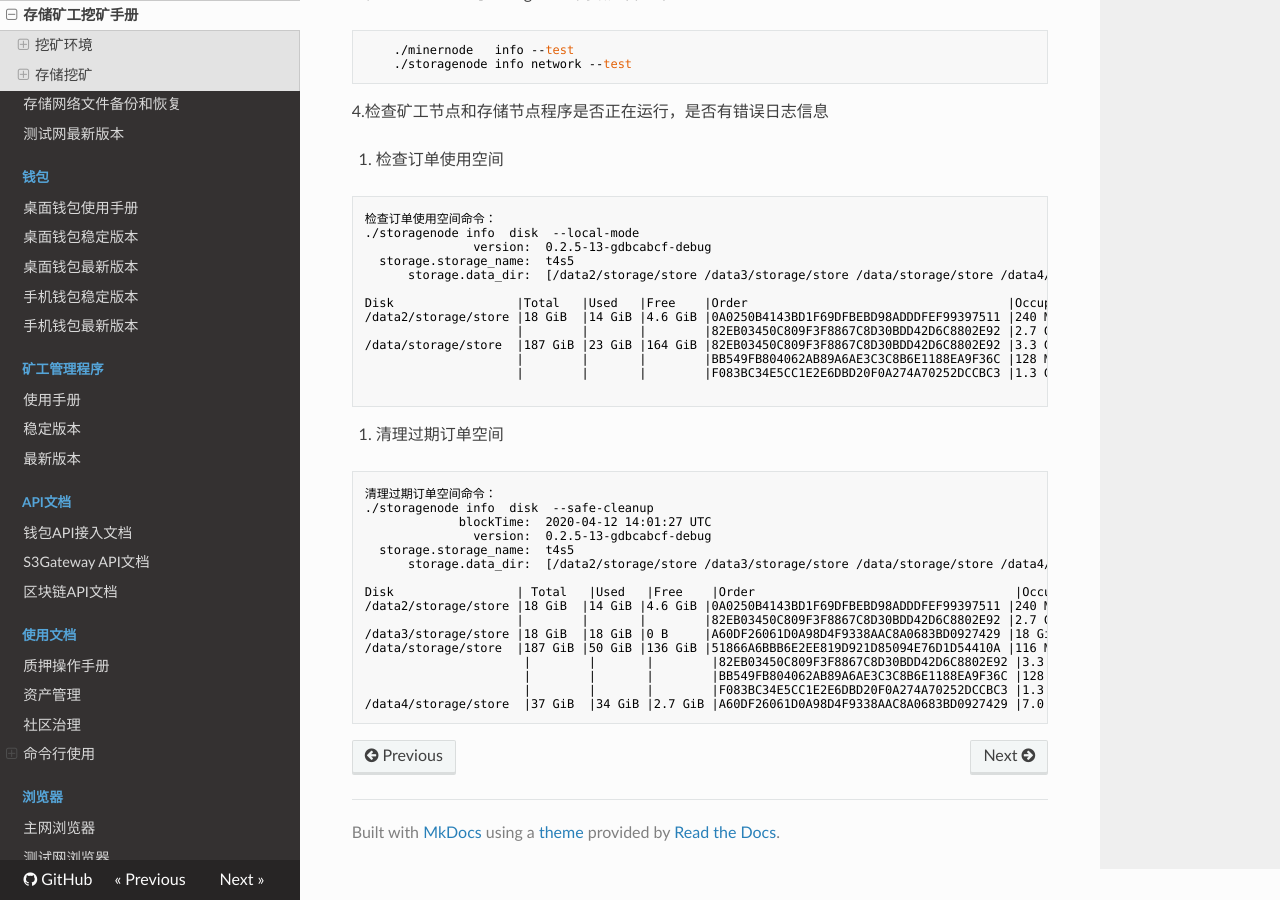
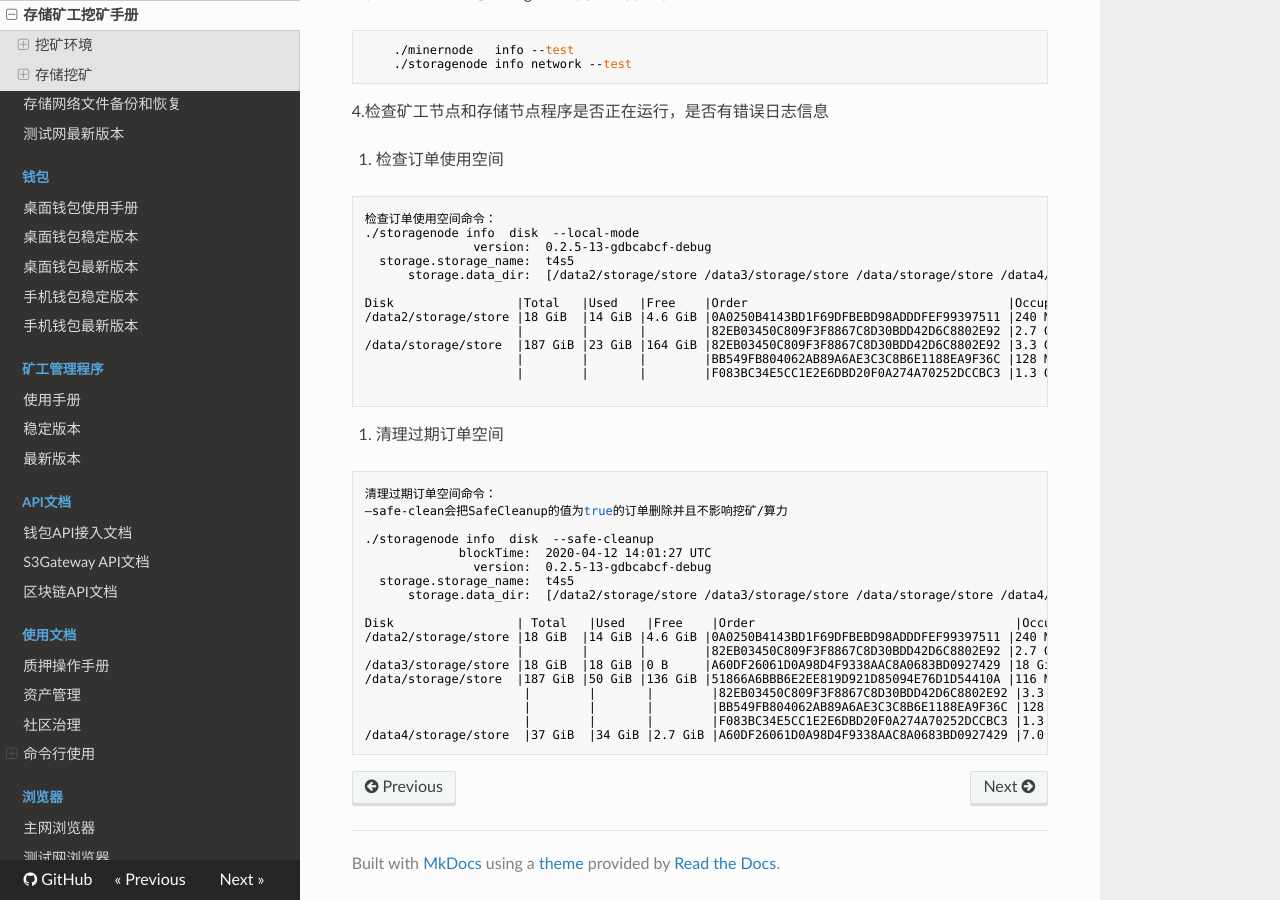
Before and after one commit to fireagainsmile/launch, an MkDocs documentation site: the page built from docs/Lambda-Store-and-Mining.md, in a window 1280 px wide and 900 px high, scrolled down 4466 px. Built offline with MkDocs 1.6.1, drawn with Linux system fonts in a browser that asks for light colours; nearby versions of some CDN libraries.

Commit message:
Update Lambda-Store-and-Mining.md

````diff
--- a/docs/Lambda-Store-and-Mining.md
+++ b/docs/Lambda-Store-and-Mining.md
@@ -154,6 +154,8 @@ Disk                 |Total   |Used   |Free    |Order
 6. 清理过期订单空间
 ```
 清理过期订单空间命令：
+—safe-clean会把SafeCleanup的值为true的订单删除并且不影响挖矿/算力
+
 ./storagenode info  disk  --safe-cleanup
              blockTime:  2020-04-12 14:01:27 UTC
                version:  0.2.5-13-gdbcabcf-debug
````
